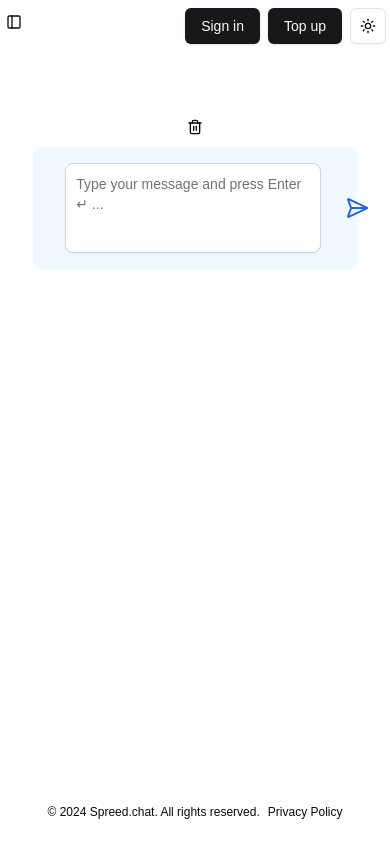
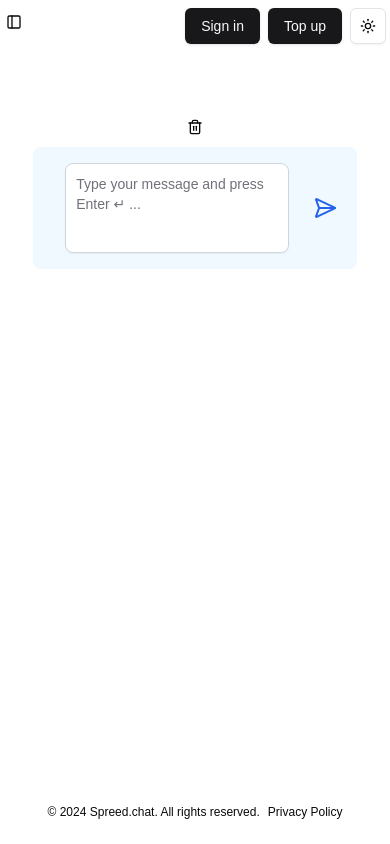
Before and after one commit to davoodwadi/jsChat-next, a Next.js app in the folder jschat-next/: page / in a window 390 px wide. Built offline with nearby package versions, Linux system fonts and the light colour scheme; no server answers.

Commit message:
modified:   jschat-next/components/BranchComponents.js
fixed UserMessage width on mobile

```diff
--- a/jschat-next/components/BranchComponents.js
+++ b/jschat-next/components/BranchComponents.js
@@ -7,8 +7,8 @@ import { Textarea } from "./ui/textarea";
 import { useRef, useState } from "react";
 
 let baseUserClass =
-  "  flex items-center p-4 m-1 rounded-lg bg-sky-50 dark:bg-sky-600"; //border-2 border-blue-500 min-w-fit
-const textareaClass = `mx-4 p-2.5 min-w-64 text-sm
+  "  flex items-center justify-between  p-4 m-1 rounded-lg bg-sky-50 dark:bg-sky-600"; //border-2 border-blue-500 min-w-fit
+const textareaClass = ` min-w-56 md:min-w-64 text-sm mx-4 p-2.5
 text-gray-900 bg-white rounded-lg border border-gray-300 focus:ring-blue-500 focus:border-blue-500
 dark:bg-sky-900 dark:border-gray-400 dark:placeholder-gray-200 dark:text-white dark:focus:ring-blue-500 dark:focus:border-blue-500`;
 const submitButtonClass = ` inline-flex justify-center p-2
@@ -58,7 +58,7 @@ export function UserMessage(props) {
           placeholder="Type your message and press Enter ↵ ..."
           className={textareaClass}
           style={{ resize: "none" }}
-          // rows={10}
+          // rows={1}
           onKeyDown={(event) => {
             if (event.key === "Enter" && !event.shiftKey) {
               if (props.children) {
```
